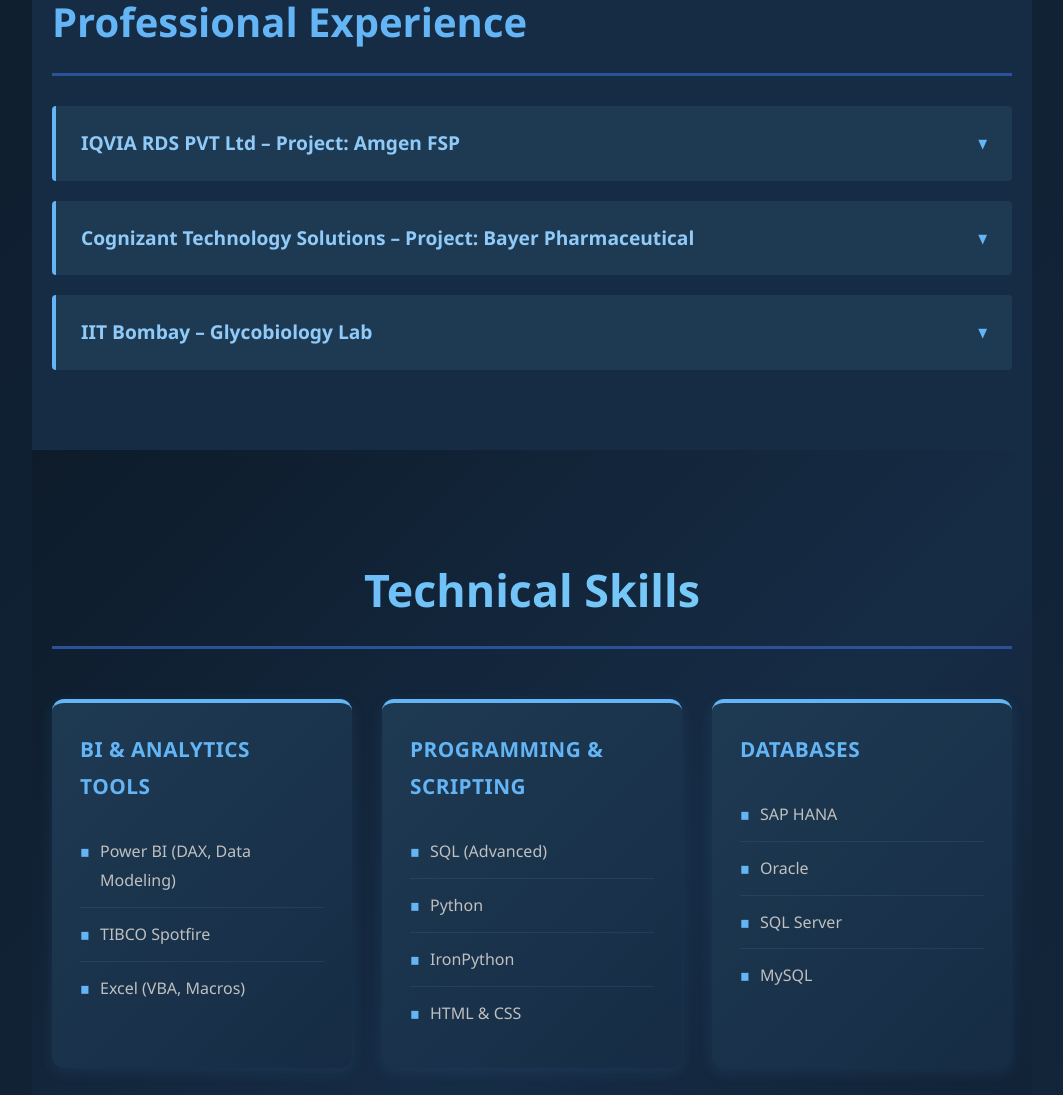
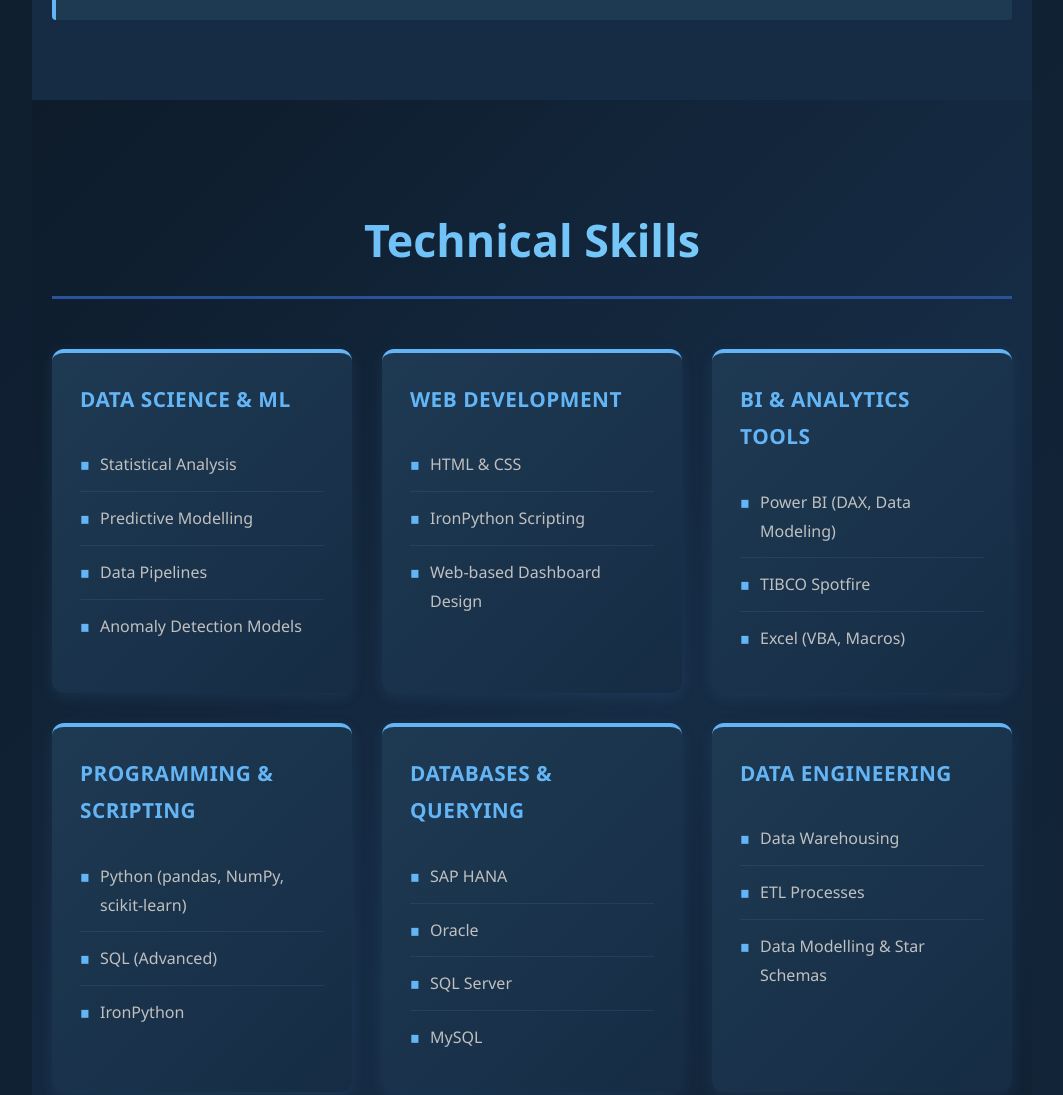
Before and after one commit to siva-sankari-subramanian/siva-sankari-subramanian.github.io, a plain HTML site: page index.html in a window 1280 px wide. Shown: the part 1480-2575 px from the top of the page, without its empty margins (108-1171 px from the left). Drawn offline with Linux system fonts and the light colour scheme.

Commit message:
Update portfolio: move contact section to end, enhance technical skills, update experience with detailed data science and web analytics achievements

```diff
--- a/index.html
+++ b/index.html
@@ -3,17 +3,19 @@
 <head>
     <meta charset="UTF-8">
     <meta name="viewport" content="width=device-width, initial-scale=1.0">
-    <title>Siva Sankari Subramanian - Data Analyst & BI Developer</title>
+    <title>Sivasankari Subramanian - Data Analyst, Data Scientist & BI Developer</title>
     <link rel="stylesheet" href="styles.css">
 </head>
 <body>
     <header class="hero">
         <div class="hero-content">
-            <h1>Siva Sankari Subramanian</h1>
+            <h1>Sivasankari Subramanian</h1>
             <p class="tagline">Data Analyst | BI Developer | Analytics Solutions Architect</p>
             <p class="location">Dublin, Ireland</p>
             <div class="contact-details">
                 <a href="mailto:sssankarisubramanian@gmail.com">📧 sssankarisubramanian@gmail.com</a>
+                <span class="separator">|</span>
+                <a href="tel:+353899824565">📞 +353 899 824 565</a>
                 <span class="separator">|</span>
                 <a href="https://www.linkedin.com/in/siva-sankari-subramanian/" target="_blank">🔗 LinkedIn</a>
                 <span class="separator">|</span>
@@ -24,18 +26,8 @@
 
     <section id="about" class="about">
         <h2>About Me</h2>
-        <p>Data Analyst with 5 years of experience delivering analytics, data validation, and business application support across complex, regulated environments. Proven ability to support end users, perform data migration and integrity checks, and build reporting solutions on Microsoft platforms including Power BI and SharePoint.</p>
-        <p>Skilled in translating business requirements into technical solutions, authoring support documentation, delivering user training, and ensuring compliance across the full data lifecycle. Strong communicator with a track record of cross-functional collaboration, stakeholder engagement, and driving adoption of new systems.</p>
-    </section>
-
-    <section id="contact" class="contact highlight-section">
-        <h2>Get In Touch</h2>
-        <p>I'm currently available and authorized to work in Ireland. Let's collaborate on your next data analytics project!</p>
-        <div class="contact-links">
-            <a href="mailto:sssankarisubramanian@gmail.com" class="contact-btn">📧 Email Me</a>
-            <a href="https://www.linkedin.com/in/siva-sankari-subramanian/" class="contact-btn" target="_blank">🔗 LinkedIn</a>
-            <a href="https://github.com/siva-sankari-subramanian/" class="contact-btn" target="_blank">💻 GitHub</a>
-        </div>
+        <p>Business & Healthcare Data Analyst with 5 years of experience delivering end-to-end data science solutions, interactive web-based analytics, and data-driven insights within pharmaceutical and healthcare environments. Proven expertise in Python, SQL, machine learning pipelines, and web development (HTML & CSS) to build scalable, validated analytical products. Skilled in requirements gathering, stakeholder collaboration, and translating complex data into actionable insights through intuitive web and BI interfaces.</p>
+        <p>Strong background in data modelling, ETL, statistical analysis, and process automation, with hands-on experience in cloud analytics tools including Databricks, DBT, and Airflow. Demonstrated ability to influence cross-functional teams, support business strategy, and deliver high-impact analytics solutions in matrixed organizations. Adept at building reusable analytics assets and mentoring junior analysts.</p>
     </section>
 
     <section id="experience" class="experience">
@@ -48,14 +40,16 @@
             </div>
             <div class="experience-details">
                 <p class="date">Feb 2023 – May 2025 | Bangalore, India</p>
-                <p class="role">Business Application & Data Support | Reporting & BI Development</p>
+                <p class="role">Data Science & Python Development | Web-Based Analytics & Dashboard Development</p>
                 <ul>
-                    <li>Provided end-to-end application support across reporting and analytics platforms, reducing data quality defects by over 50%</li>
-                    <li>Designed and deployed 20+ validated Power BI dashboards with DAX measures, calculated columns, and reusable data models</li>
-                    <li>Executed data migration and transformation tasks from multi-source formats into standardised data models</li>
-                    <li>Achieved 97%+ pass rate on unit testing with full traceability documentation for audit compliance</li>
-                    <li>Facilitated UAT sessions and delivered end-user training, improving adoption rates and reducing post-launch support by ~40%</li>
-                    <li>Collaborated with SharePoint and Power Automate to automate notifications and workflow approvals</li>
+                    <li>Developed Python-based data science pipelines for analysing high-volume clinical trials and operational datasets, enabling faster trend detection and risk identification</li>
+                    <li>Built and deployed machine learning-assisted anomaly detection models integrated into reporting workflows, improving data review efficiency</li>
+                    <li>Automated QC and data validation workflows using Python scripting (IronPython), eliminating more than 50% of data quality issues</li>
+                    <li>Designed and deployed 20+ validated reports and dashboards using Power BI and TIBCO Spotfire, tailored to diverse stakeholder groups</li>
+                    <li>Developed interactive Spotfire dashboards using calculated columns, custom expressions, and IronPython scripts, delivering enhanced user experience</li>
+                    <li>Built reusable data models and calculated measures using DAX in Power BI, supporting enterprise-wide self-service analytics</li>
+                    <li>Designed write-back functionality using HTML, CSS, and IronPython scripting, reducing manual data updates by 50%</li>
+                    <li>Performed unit testing with above 97% pass rate, executing validation documentation lifecycle including URS, FS, UAT scripts, and validation reports</li>
                 </ul>
             </div>
         </div>
@@ -67,14 +61,16 @@
             </div>
             <div class="experience-details">
                 <p class="date">Aug 2020 – Feb 2023 | Chennai, India</p>
-                <p class="role">Application Support & Data Management | BI Development</p>
+                <p class="role">Data Science & Web Analytics Development | Regulatory and Compliance</p>
                 <ul>
-                    <li>Led dashboard migration project from legacy Spotfire system to Power BI, delivering significant cost savings</li>
-                    <li>Automated QC and reporting workflows using IronPython, SQL, and Excel VBA—reducing manual effort by over 70%</li>
-                    <li>Managed data connections from SAP HANA, Oracle, and unstructured datasets into standardised reporting formats</li>
-                    <li>Enhanced report performance for high-volume datasets, achieving 40% improvement in load times through query optimization</li>
-                    <li>Authored validation documentation (URS, FS, IQ, UAT test cases, VMPs) ensuring full SDLC and regulatory compliance</li>
-                    <li>Mentored 10+ junior analysts in BI development and validation best practices</li>
+                    <li>Developed and validated 15+ interactive dashboards using Spotfire for clinical trial studies across multiple therapeutic areas</li>
+                    <li>Managed and optimised Spotfire Infolinks and data connections, handling data from Medidata RAVE, VEEVA, Inform, and unstructured datasets into standardised formats following GCP and SDTM standards</li>
+                    <li>Performed report migration from Spotfire (legacy system) to Power BI web dashboards, retaining all requirements and achieving significant cost savings</li>
+                    <li>Designed data models and star schemas to improve performance and ensure data consistency across web-based analytics platforms</li>
+                    <li>Automated QC and reporting workflows using IronPython, HTML & CSS, SQL, and Excel VBA, reducing more than 70% of manual effort and error rates</li>
+                    <li>Enhanced report performance by optimising high-volume data pipelines, achieving more than 40% improvement in report loading performance</li>
+                    <li>Authored and executed SOPs and validation documentation including URS, FS, IQ, UAT, VMP, and test cases, ensuring full alignment with SDLC and audit requirements</li>
+                    <li>Actively participated in internal and external audits, contributing to over 90% audit clearance rates. Mentored 10+ junior analysts in best practices</li>
                 </ul>
             </div>
         </div>
@@ -100,6 +96,23 @@
         <h2>Technical Skills</h2>
         <div class="skills-grid">
             <div class="skill-category">
+                <h3>Data Science & ML</h3>
+                <ul>
+                    <li>Statistical Analysis</li>
+                    <li>Predictive Modelling</li>
+                    <li>Data Pipelines</li>
+                    <li>Anomaly Detection Models</li>
+                </ul>
+            </div>
+            <div class="skill-category">
+                <h3>Web Development</h3>
+                <ul>
+                    <li>HTML & CSS</li>
+                    <li>IronPython Scripting</li>
+                    <li>Web-based Dashboard Design</li>
+                </ul>
+            </div>
+            <div class="skill-category">
                 <h3>BI & Analytics Tools</h3>
                 <ul>
                     <li>Power BI (DAX, Data Modeling)</li>
@@ -110,14 +123,13 @@
             <div class="skill-category">
                 <h3>Programming & Scripting</h3>
                 <ul>
+                    <li>Python (pandas, NumPy, scikit-learn)</li>
                     <li>SQL (Advanced)</li>
-                    <li>Python</li>
                     <li>IronPython</li>
-                    <li>HTML & CSS</li>
                 </ul>
             </div>
             <div class="skill-category">
-                <h3>Databases</h3>
+                <h3>Databases & Querying</h3>
                 <ul>
                     <li>SAP HANA</li>
                     <li>Oracle</li>
@@ -126,12 +138,19 @@
                 </ul>
             </div>
             <div class="skill-category">
-                <h3>Data Engineering & Methods</h3>
+                <h3>Data Engineering</h3>
                 <ul>
-                    <li>ETL & Data Warehousing</li>
-                    <li>Data Modeling & Star Schemas</li>
-                    <li>Agile & SDLC</li>
-                    <li>Data Integrity & Validation</li>
+                    <li>Data Warehousing</li>
+                    <li>ETL Processes</li>
+                    <li>Data Modelling & Star Schemas</li>
+                </ul>
+            </div>
+            <div class="skill-category">
+                <h3>Cloud Analytics</h3>
+                <ul>
+                    <li>Databricks</li>
+                    <li>DBT</li>
+                    <li>Apache Airflow</li>
                 </ul>
             </div>
             <div class="skill-category">
@@ -144,11 +163,12 @@
                 </ul>
             </div>
             <div class="skill-category">
-                <h3>Cloud Analytics (Learning)</h3>
+                <h3>Validation & Compliance</h3>
                 <ul>
-                    <li>Databricks</li>
-                    <li>DBT</li>
-                    <li>Apache Airflow</li>
+                    <li>URS, FS, IQ Test Cases</li>
+                    <li>UAT & VMP</li>
+                    <li>System Validation</li>
+                    <li>SDTM, HIPAA</li>
                 </ul>
             </div>
         </div>
@@ -205,7 +225,15 @@
         </div>
     </section>
 
-
+    <section id="contact" class="contact highlight-section">
+        <h2>Get In Touch</h2>
+        <p>I'm currently available and authorized to work in Ireland. Let's collaborate on your next data analytics project!</p>
+        <div class="contact-links">
+            <a href="mailto:sssankarisubramanian@gmail.com" class="contact-btn">📧 Email Me</a>
+            <a href="https://www.linkedin.com/in/siva-sankari-subramanian/" class="contact-btn" target="_blank">🔗 LinkedIn</a>
+            <a href="https://github.com/siva-sankari-subramanian/" class="contact-btn" target="_blank">💻 GitHub</a>
+        </div>
+    </section>
 
     <footer>
         <p>&copy; 2026 Siva Sankari Subramanian. All rights reserved.</p>
```
